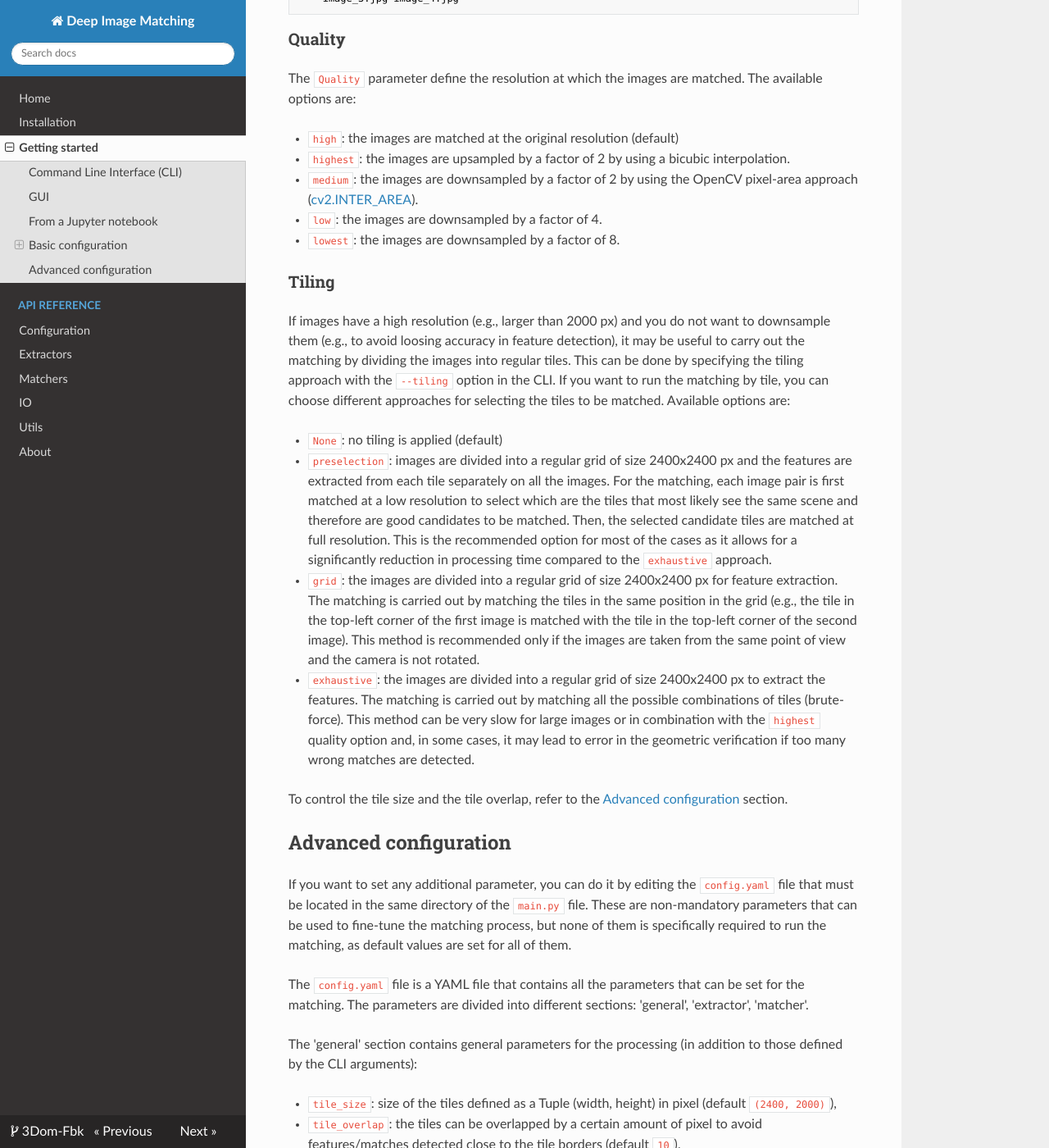
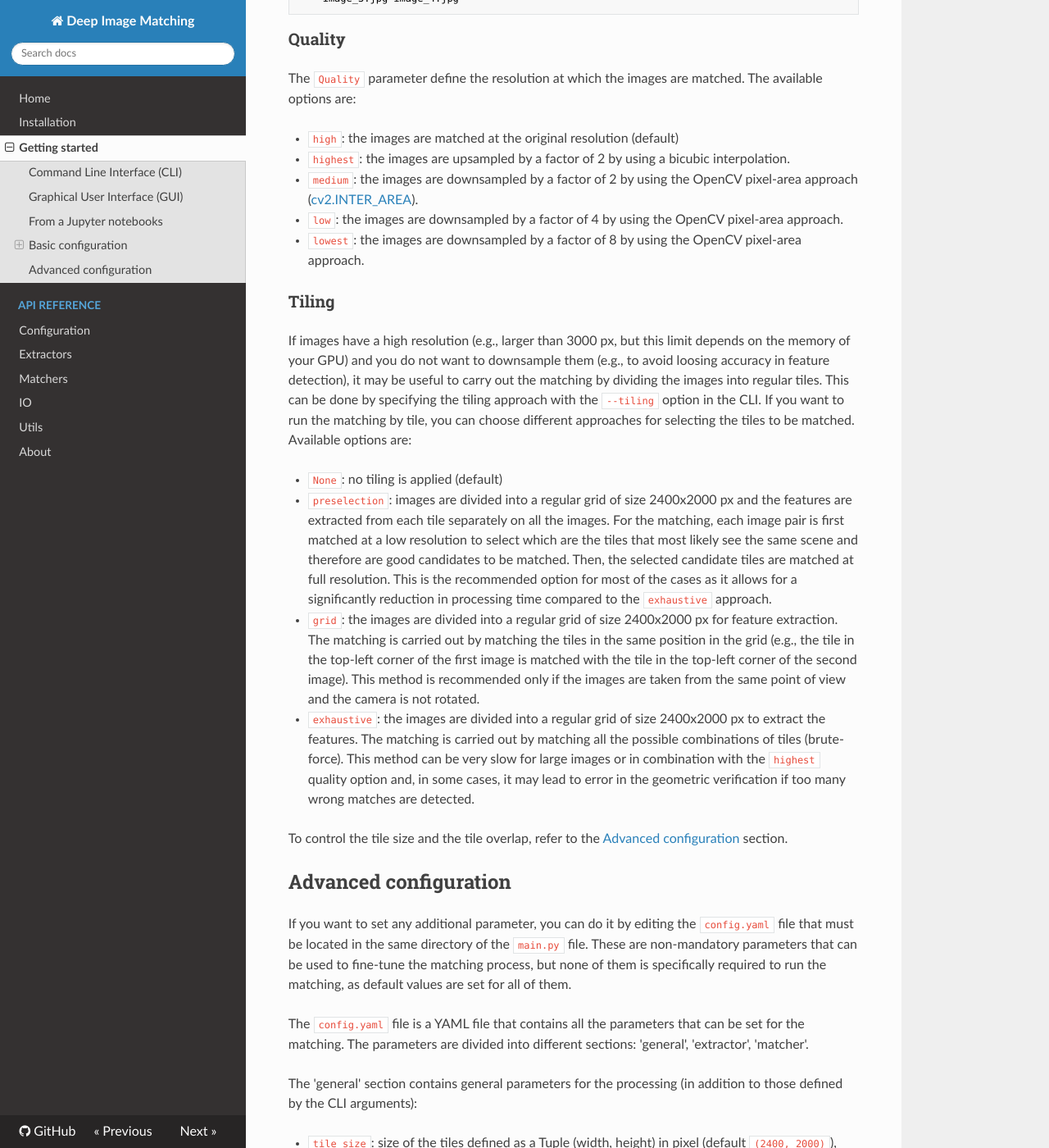
Before and after one commit to 3DOM-FBK/deep-image-matching, an MkDocs documentation site: the page built from docs/getting_started.md, in a window 1280 px wide and 1400 px high, scrolled down 3362 px. Shown: the whole window at 82% size. Built offline with MkDocs 1.6.1, drawn with Linux system fonts in a browser that asks for light colours; nearby versions of some CDN libraries; some of the changed text lies outside the part shown.

Commit message:
updated docs
Former-commit-id: 22128de86fbd22abdca2c15f40f8ecfc639989b7

````diff
--- a/docs/getting_started.md
+++ b/docs/getting_started.md
@@ -31,7 +31,7 @@
 - `--pairs` `-p`: if `strategy` is set to `custom_pairs`, set the path to the text file containing the pairs of images to be matched. (default: `None`).
 
 
-## GUI
+## Graphical User Interface (GUI)
 
 **Note that the GUI is still under development and it may have some bugs**
 
@@ -42,9 +42,9 @@
 ```
 
 In the GUI, you can define the same parameters that are available in the CLI.
-The GUI loads the available configurations from `config.py` `config.py` file located in `/src/deep_image_matching`.
+The GUI loads the available configurations from [`config.py`](https://github.com/3DOM-FBK/deep-image-matching/blob/master/src/deep_image_matching/config.py) located in `/src/deep_image_matching`.
 
-## From a Jupyter notebook
+## From a Jupyter notebooks
 
 If you want to use Deep_Image_Matching from a Jupyter notebook, you can check the examples in the [`notebooks`](https://github.com/3DOM-FBK/deep-image-matching/tree/master/notebooks) folder.
 
@@ -92,13 +92,13 @@
 The matching strategy defines how the pairs of images to be matches are selected. Available matching strategies are:
 
 - `matching_lowres`: the images are first matched at low resolution (resizing images with the longest edge to 1000 px) and candidates are selected based on the number of matches (the minimum number of matches is 20). Once the candidate pairs are selected, the images are matched at the desired resolution, specified by the `Quality` parameter in the configuration. This is the default option and the recommended strategy, especially for large datasets.
-- `bruteforce`: all the possible pairs of images are matched. This is is usefult in case of very challenging datasets, where some image pairs may be rejected by the previous strategies, but it can take significantly more time for large datasets.
+- `bruteforce`: all the possible pairs of images are matched. This is is useful in case of very challenging datasets, where some image pairs may be rejected by the previous strategies, but it can take significantly more time for large datasets.
 - `sequential`: the images are matched sequentially, i.e., the first image is matched with the second, the second with the third, and so on. The number of images to be matched sequentially is defined by the `--overlap` option in the CLI. This strategy is useful for datasets where the images are taken sequentially, e.g., from a drone or a car.
 - `retrieval`: the images are first matched based with a global descriptor to select the pairs. The global descriptor to be used is defined by the `--retrieval` option in the CLI. Available global descriptors are: "netvlad", "openibl", "cosplace", "dir".
 - `custom_pairs`: the pairs of images to be matched are defined in a text file. The path to the text file is defined by the `--pairs` option in the CLI. The text file must contain one pair of images per line, separated by a space. The images must be identified by their full name (i.e., the name of the image file with the extension).
 For example:
 
-```bash
+```text
     image_1.jpg image_2.jpg
     image_3.jpg image_4.jpg
 ```
@@ -110,19 +110,19 @@
 - `high`: the images are matched at the original resolution (default)
 - `highest`: the images are upsampled by a factor of 2 by using a bicubic interpolation.
 - `medium`: the images are downsampled by a factor of 2 by using the OpenCV pixel-area approach ([cv2.INTER_AREA](https://docs.opencv.org/4.x/da/d54/group__imgproc__transform.html#gga5bb5a1fea74ea38e1a5445ca803ff121acf959dca2480cc694ca016b81b442ceb)).
-- `low`: the images are downsampled by a factor of 4.
-- `lowest`: the images are downsampled by a factor of 8.
+- `low`: the images are downsampled by a factor of 4 by using the OpenCV pixel-area approach.
+- `lowest`: the images are downsampled by a factor of 8 by using the OpenCV pixel-area approach.
 
 ### Tiling
 
-If images have a high resolution (e.g., larger than 2000 px) and you do not want to downsample them (e.g., to avoid loosing accuracy in feature detection), it may be useful to carry out the matching by dividing the images into regular tiles.
+If images have a high resolution (e.g., larger than 3000 px, but this limit depends on the memory of your GPU) and you do not want to downsample them (e.g., to avoid loosing accuracy in feature detection), it may be useful to carry out the matching by dividing the images into regular tiles.
 This can be done by specifying the tiling approach with the `--tiling` option in the CLI.
 If you want to run the matching by tile, you can choose different approaches for selecting the tiles to be matched. Available options are:
 
 - `None`: no tiling is applied (default)
-- `preselection`: images are divided into a regular grid of size 2400x2400 px and the features are extracted from each tile separately on all the images. For the matching, each image pair is first matched at a low resolution to select which are the tiles that most likely see the same scene and therefore are good candidates to be matched. Then, the selected candidate tiles are matched at full resolution. This is the recommended option for most of the cases as it allows for a significantly reduction in processing time compared to the `exhaustive` approach.
-- `grid`: the images are divided into a regular grid of size 2400x2400 px for feature extraction. The matching is carried out by matching the tiles in the same position in the grid (e.g., the tile in the top-left corner of the first image is matched with the tile in the top-left corner of the second image). This method is recommended only if the images are taken from the same point of view and the camera is not rotated.
-- `exhaustive`: the images are divided into a regular grid of size 2400x2400 px to extract the features. The matching is carried out by matching all the possible combinations of tiles (brute-force). This method can be very slow for large images or in combination with the `highest` quality option and, in some cases, it may lead to error in the geometric verification if too many wrong matches are detected.
+- `preselection`: images are divided into a regular grid of size 2400x2000 px and the features are extracted from each tile separately on all the images. For the matching, each image pair is first matched at a low resolution to select which are the tiles that most likely see the same scene and therefore are good candidates to be matched. Then, the selected candidate tiles are matched at full resolution. This is the recommended option for most of the cases as it allows for a significantly reduction in processing time compared to the `exhaustive` approach.
+- `grid`: the images are divided into a regular grid of size 2400x2000 px for feature extraction. The matching is carried out by matching the tiles in the same position in the grid (e.g., the tile in the top-left corner of the first image is matched with the tile in the top-left corner of the second image). This method is recommended only if the images are taken from the same point of view and the camera is not rotated.
+- `exhaustive`: the images are divided into a regular grid of size 2400x2000 px to extract the features. The matching is carried out by matching all the possible combinations of tiles (brute-force). This method can be very slow for large images or in combination with the `highest` quality option and, in some cases, it may lead to error in the geometric verification if too many wrong matches are detected.
 
 To control the tile size and the tile overlap, refer to the [Advanced configuration](#advanced-configuration) section.
 
@@ -154,7 +154,12 @@
   tile_overlap: 20
 ```
 
-The `extractor` section contains the parameters that control the feature extractor with each approach. The `extractor` section **must contain the name** of the local feature extractor that will be used for the matching and other additional parameters. The name must be the same as the one used in the `--config` option in the CLI.
+The `extractor` and `matcher` sections contain the parameters that control the local feature extractor and the matcher selected by the '--config' option from the CLI (or from GUI).
+Both the sections **must contain the name** of the local feature extractor or the matcher that will be used for the matching (the name must be the same as the one used in the `--config` option in the CLI).
+In addition, you can specify any other parameters for controlling the extractor and the matcher.
+The default values of all the configuration parameters are defined in the [`config.py`](https://github.com/3DOM-FBK/deep-image-matching/blob/master/src/deep_image_matching/config.py) file located in `/src/deep_image_matching` directory.
+Please, note that different extractors or matchers may have different parameters, so you need to check carefully
+
 
 ```yaml
 extractor:
--- a/mkdocs.yml
+++ b/mkdocs.yml
@@ -1,10 +1,10 @@
 site_name: Deep Image Matching
-repo_url: https://3DOM-FBK.github.io/deep-image-matching
+site_url: https://3dom-fbk.github.io/deep-image-matching/
+repo_url: https://github.com/3DOM-FBK/deep-image-matching
 site_author: 3DOM
 
 theme:
   name: readthedocs
-  highlightjs: true
   # palette:
   #   primary: indigo
   # font:
@@ -28,7 +28,6 @@
   - Home: index.md
   - Installation: installation.md
   - Getting started: getting_started.md
-  # - Advanced usage: advanced_usage.md
   - API Reference:
       - Configuration: config.md
       - Extractors: extractors.md
````
Also changed, not shown: other parts of docs/getting_started.md (+1 -2 lines), README.md (+1 -1 lines), docs/installation.md (+3 -4 lines).
